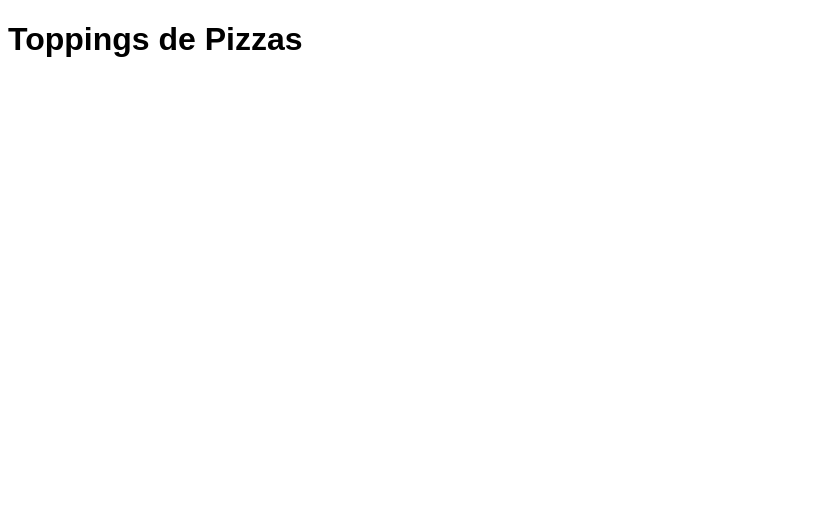
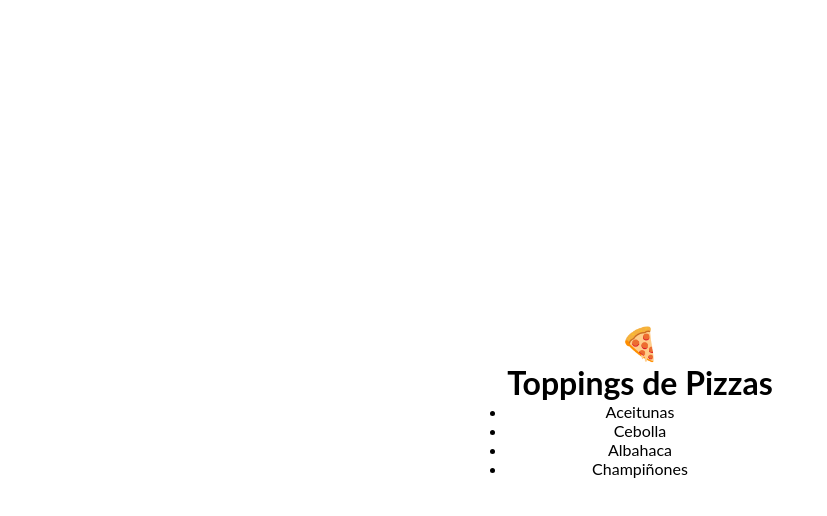
Before and after one commit to elCoco99/curso-dom-js, a plain HTML site: page pizza-topping/index.html in a window 1280 px wide. Shown: the whole page, without its empty margins (0-827 px from the left). Drawn offline with Linux system fonts and the light colour scheme.

Commit message:
Agregar +CSS +favicon
Se agregó CSS para la index principal y el proyecto pizza-topping

--queda pendiente averiguar por que no carga la background-img

```diff
--- a/pizza-topping/index.html
+++ b/pizza-topping/index.html
@@ -3,11 +3,20 @@
 <head>
   <meta charset="UTF-8">
   <meta name="viewport" content="width=device-width, initial-scale=1.0">
-  <title>Piiza Topping</title>
   <link rel="stylesheet" href="./styles.css">
+  <link rel="icon" href="./images/pizza.png" type="image/png">
+  <title>Mis Toppings</title>
 </head>
 <body>
-  <h1>Toppings de Pizzas </h1>
+  <div id="contenedor">
+    <h1 id="titulo">🍕<br>Toppings de Pizzas </h1>
+    <ul id="toppings">
+      <li class="topping-marron" id="aceitunas">Aceitunas</li>
+      <li class="topping-naranja" >Cebolla</li>
+      <li class="topping-marron" id="albahaca">Albahaca</li>
+      <li class="topping-naranja" >Champiñones</li>
+    </ul>
+  </div>
   <script src="./main.js"></script>
 </body>
 </html>
--- a/pizza-topping/styles.css
+++ b/pizza-topping/styles.css
@@ -1,3 +1,15 @@
-html {
-  font-family: Arial, "Helvetica Neue", Helvetica, sans-serif;
+* {
+  margin: 0;
+  padding: 0;
+  box-sizing: border-box;
+  font-family: 'Lato', sans-serif;
 }
+
+body {
+  display: flex;
+  justify-content: center;
+  align-items: center;
+  height: 100vh;
+  text-align: center;
+  background-image: url("./images/pizza.jpg") no-repeat center center/cover; /* no carga la imagen -- averiguar por que*/
+}
--- a/styles.css
+++ b/styles.css
@@ -1,12 +1,17 @@
-html {
-  font-family: Arial, "Helvetica Neue", Helvetica, sans-serif;
-}
+  * {
+    margin: 0;
+    padding: 0;
+    box-sizing: border-box;
+    font-family: 'Lato', sans-serif;
+  }
 
 body {
   display: flex;
-  flex-direction: column;
+  justify-content: center;
   align-items: center;
+  height: 100vh;
   text-align: center;
+  background-image: url(./pizza-topping/images/pizza.jpg) no-repeat center center/cover;
   justify-content: center;
 }
 
```
Also changed, not shown: pizza-topping/images/pizza.jpg (added), pizza-topping/images/pizza.png (added).
